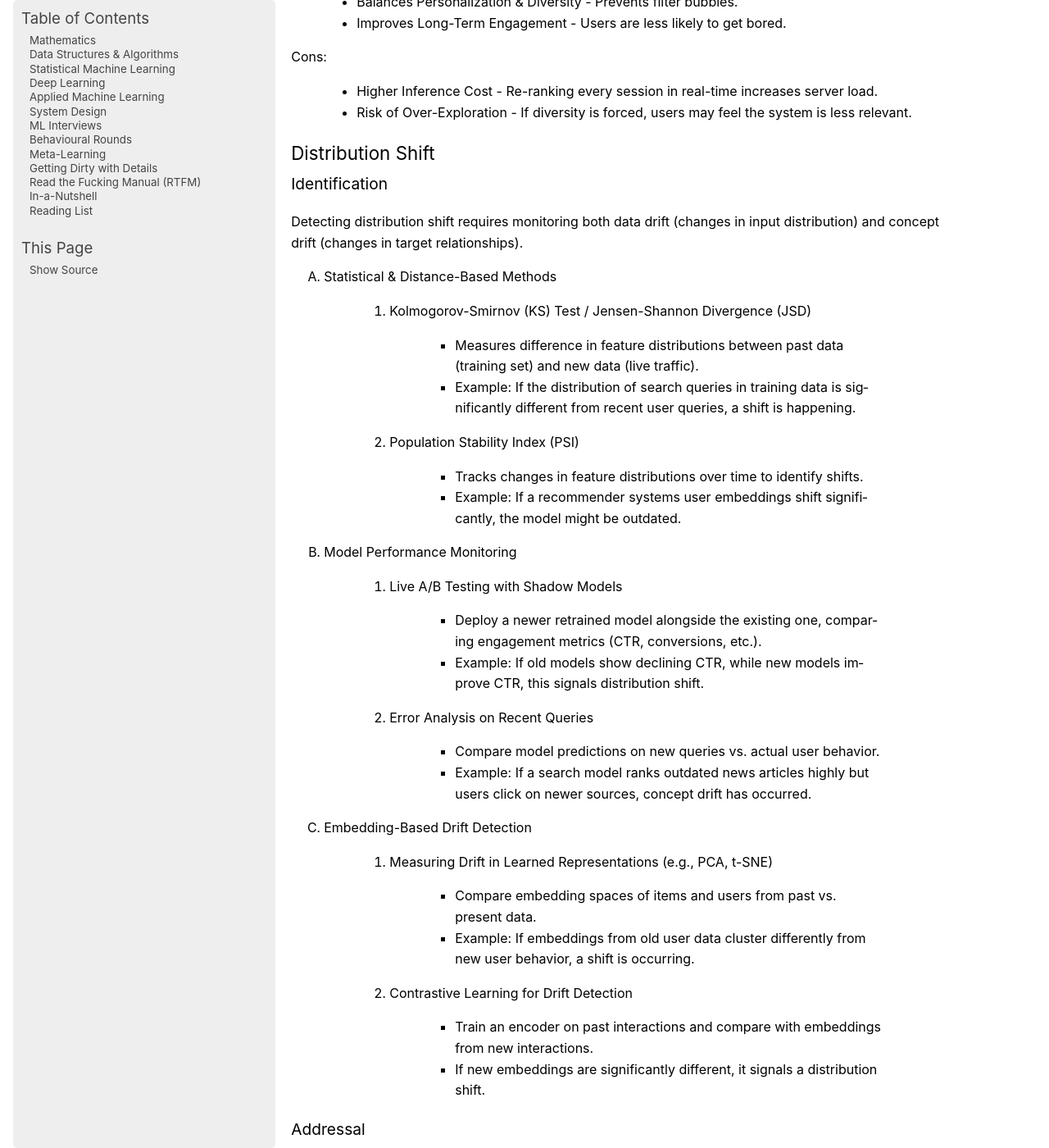
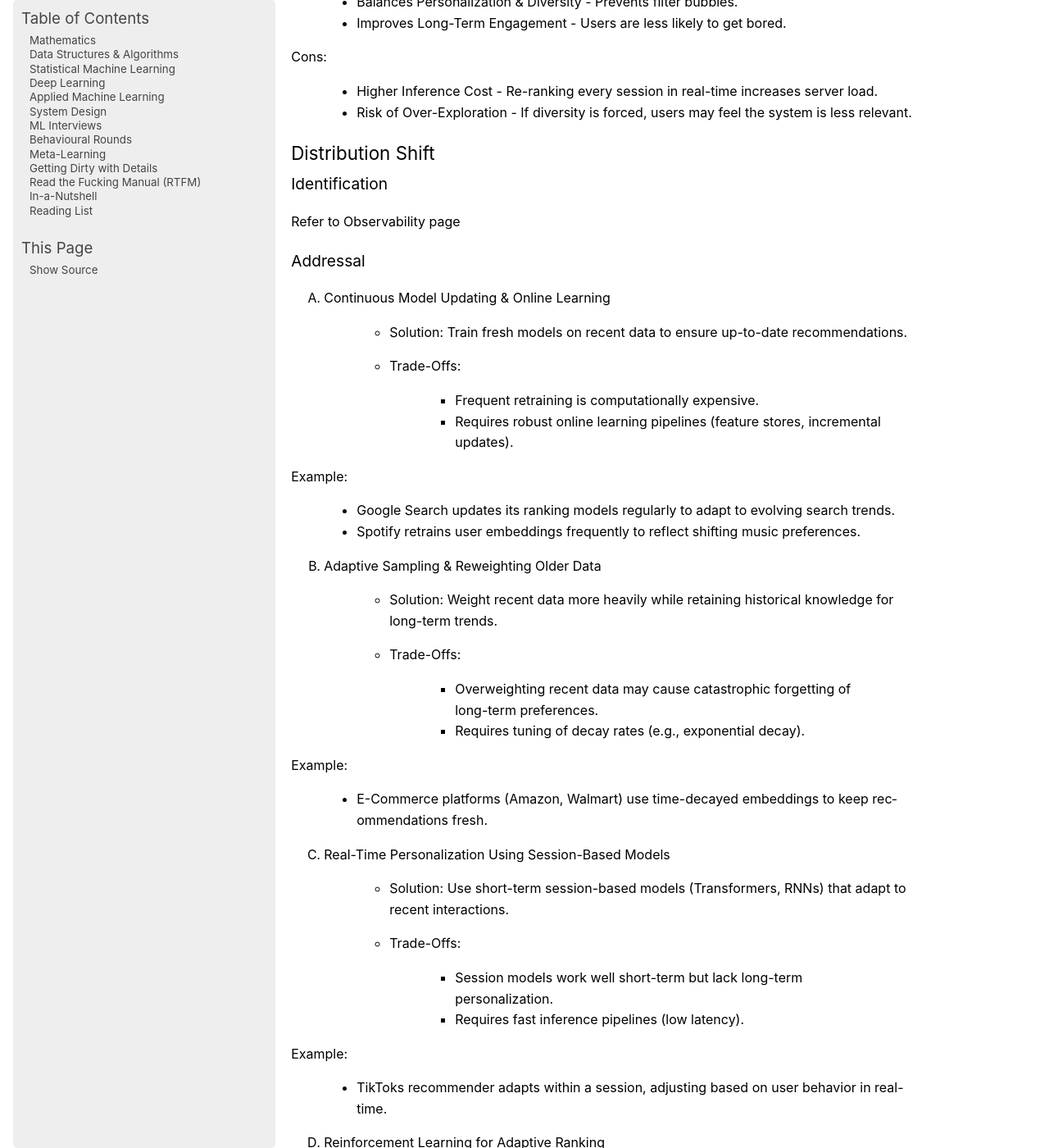
Before and after one commit to uselesstechjunks/leetcode, a Sphinx documentation site: the page built from docs/source/applied/rank.rst, in a window 1280 px wide and 1400 px high, scrolled down 36817 px. Shown: the whole window at 82% size. Built offline with Sphinx 7.4.7, drawn with Linux system fonts in a browser that asks for light colours; pages that are not in the unit, such as notebooks, are missing from menus.

Commit message:
Update rank.rst

```diff
--- a/docs/source/applied/rank.rst
+++ b/docs/source/applied/rank.rst
@@ -1267,43 +1267,7 @@ Distribution Shift
 ====================================================================================
 Identification
 ------------------------------------------------------------------------------------
-Detecting distribution shift requires monitoring both data drift (changes in input distribution) and concept drift (changes in target relationships).
-
-(A) Statistical & Distance-Based Methods
-
-	#. Kolmogorov-Smirnov (KS) Test / Jensen-Shannon Divergence (JSD)
-
-		- Measures difference in feature distributions between past data (training set) and new data (live traffic).
-		- Example: If the distribution of search queries in training data is significantly different from recent user queries, a shift is happening.
-
-	#. Population Stability Index (PSI)
-
-		- Tracks changes in feature distributions over time to identify shifts.
-		- Example: If a recommender systems user embeddings shift significantly, the model might be outdated.
-
-(B) Model Performance Monitoring
-
-	#. Live A/B Testing with Shadow Models
-
-		- Deploy a newer retrained model alongside the existing one, comparing engagement metrics (CTR, conversions, etc.).
-		- Example: If old models show declining CTR, while new models improve CTR, this signals distribution shift.
-
-	#. Error Analysis on Recent Queries
-
-		- Compare model predictions on new queries vs. actual user behavior.
-		- Example: If a search model ranks outdated news articles highly but users click on newer sources, concept drift has occurred.
-
-(C) Embedding-Based Drift Detection
-
-	#. Measuring Drift in Learned Representations (e.g., PCA, t-SNE)
-
-		- Compare embedding spaces of items and users from past vs. present data.
-		- Example: If embeddings from old user data cluster differently from new user behavior, a shift is occurring.
-
-	#. Contrastive Learning for Drift Detection
-
-		- Train an encoder on past interactions and compare with embeddings from new interactions.
-		- If new embeddings are significantly different, it signals a distribution shift.
+Refer to Observability page
 
 Addressal
 ------------------------------------------------------------------------------------
```
